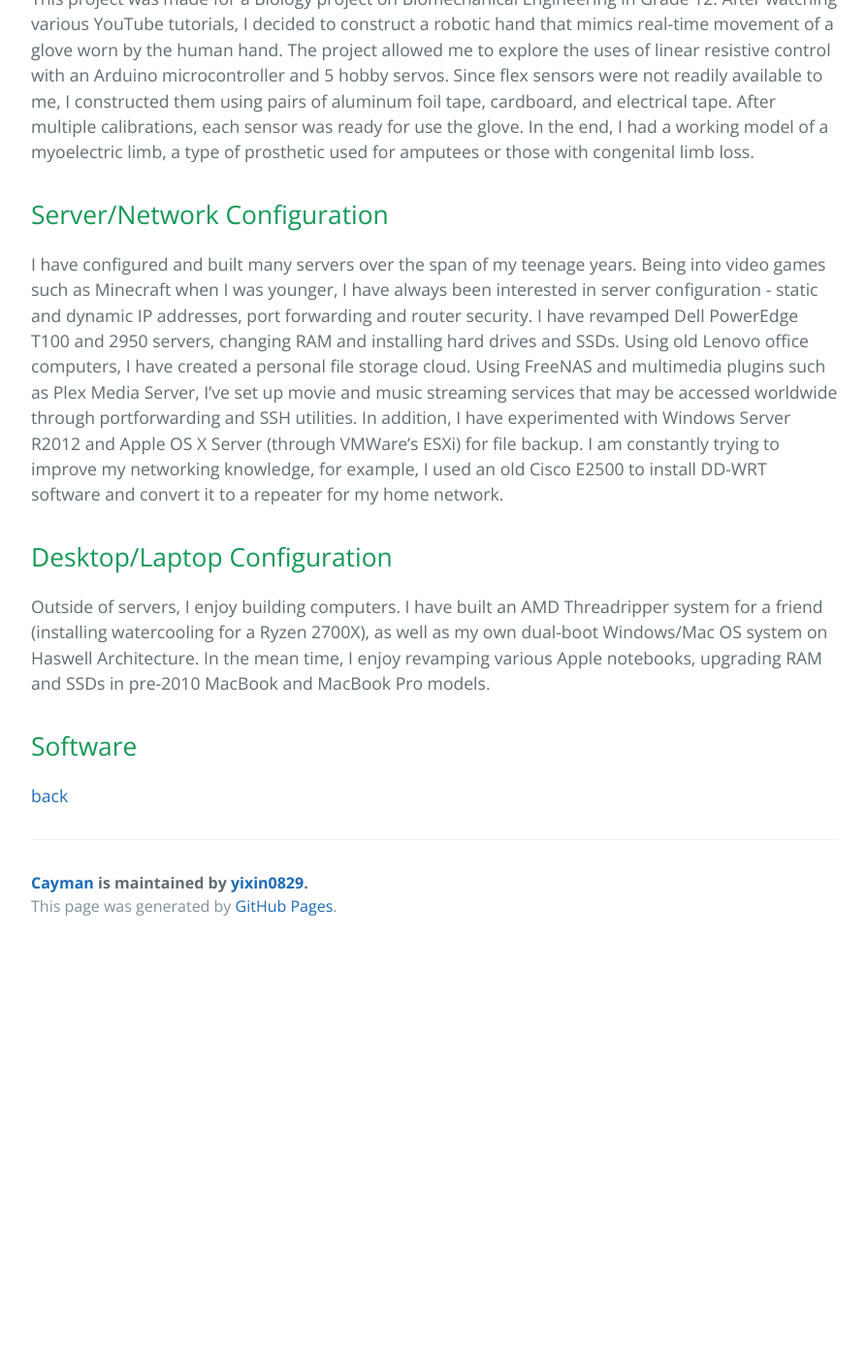
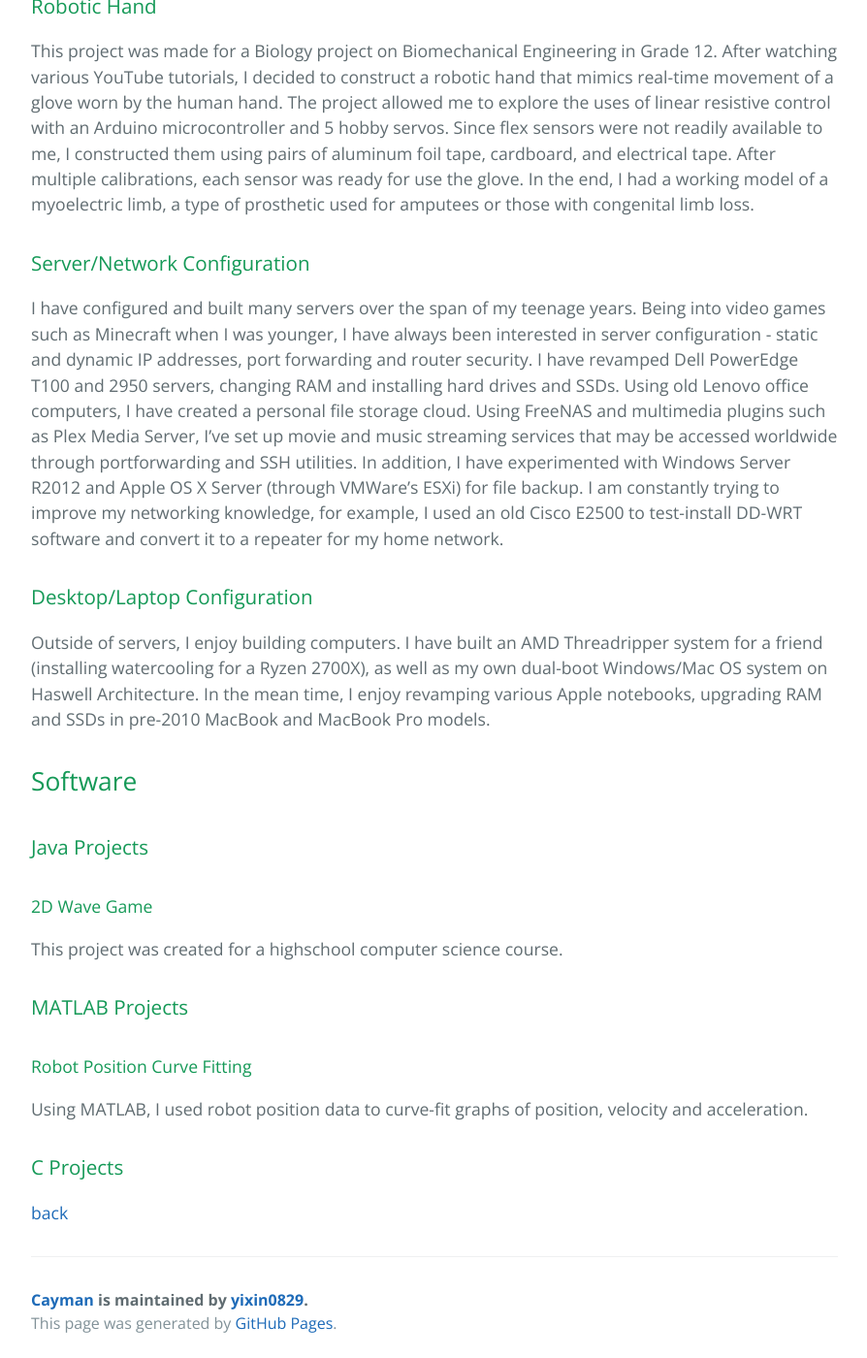
Before and after one commit to yixin0829/Cayman, a Jekyll site: the page built from project-library.md, in a window 1280 px wide and 1400 px high, scrolled down 708 px. Shown: the whole window at 97% size, without its empty margins (192-1086 px from the left). Built offline with Jekyll 4.4.1, drawn with Linux system fonts in a browser that asks for light colours; before the commit the page ends 1686 px from its top, so only the background shows below that.

Commit message:
Update project-library.md

```diff
--- a/project-library.md
+++ b/project-library.md
@@ -4,19 +4,35 @@ title: Projects
 description: Welcome to my Project Library!
 ---
 
-## DAW Macro Footswitch Pedal
+## Hardware
+
+### DAW Macro Footswitch Pedal
 I commenced this project to enhance my music composition workflow. As an avid pianist, I love to compose music just as much as I love to perform it. A few years back, I realized that I had difficulty with recording multiple takes in a single recording session. Frustrated by the innefficiencies of the computer keyboard 'shortcuts,' I decided to come up with my own solution to avoid pressing 'spacebar, delete, enter, and R' every time I wanted to re-record a take while composing a song.
 
-## Robotic Hand
+### Robotic Hand
 This project was made for a Biology project on Biomechanical Engineering in Grade 12. After watching various YouTube tutorials, I decided to construct a robotic hand that mimics real-time movement of a glove worn by the human hand. The project allowed me to explore the uses of linear resistive control with an Arduino microcontroller and 5 hobby servos. Since flex sensors were not readily available to me, I constructed them using pairs of aluminum foil tape, cardboard, and electrical tape. After multiple calibrations, each sensor was ready for use the glove. In the end, I had a working model of a myoelectric limb, a type of prosthetic used for amputees or those with congenital limb loss.
 
-## Server/Network Configuration
-I have configured and built many servers over the span of my teenage years. Being into video games such as Minecraft when I was younger, I have always been interested in server configuration - static and dynamic IP addresses, port forwarding and router security. I have revamped Dell PowerEdge T100 and 2950 servers, changing RAM and installing hard drives and SSDs. Using old Lenovo office computers, I have created a personal file storage cloud. Using FreeNAS and multimedia plugins such as Plex Media Server, I've set up movie and music streaming services that may be accessed worldwide through portforwarding and SSH utilities. In addition, I have experimented with Windows Server R2012 and Apple OS X Server (through VMWare's ESXi) for file backup. I am constantly trying to improve my networking knowledge, for example, I used an old Cisco E2500 to install DD-WRT software and convert it to a repeater for my home network.
+### Server/Network Configuration
+I have configured and built many servers over the span of my teenage years. Being into video games such as Minecraft when I was younger, I have always been interested in server configuration - static and dynamic IP addresses, port forwarding and router security. I have revamped Dell PowerEdge T100 and 2950 servers, changing RAM and installing hard drives and SSDs. Using old Lenovo office computers, I have created a personal file storage cloud. Using FreeNAS and multimedia plugins such as Plex Media Server, I've set up movie and music streaming services that may be accessed worldwide through portforwarding and SSH utilities. In addition, I have experimented with Windows Server R2012 and Apple OS X Server (through VMWare's ESXi) for file backup. I am constantly trying to improve my networking knowledge, for example, I used an old Cisco E2500 to test-install DD-WRT software and convert it to a repeater for my home network.
 
-## Desktop/Laptop Configuration
+### Desktop/Laptop Configuration
 Outside of servers, I enjoy building computers. I have built an AMD Threadripper system for a friend (installing watercooling for a Ryzen 2700X), as well as my own dual-boot Windows/Mac OS system on Haswell Architecture. In the mean time, I enjoy revamping various Apple notebooks, upgrading RAM and SSDs in pre-2010 MacBook and MacBook Pro models.
 
 ## Software
 
+### Java Projects
+
+#### 2D Wave Game
+This project was created for a highschool computer science course.
+
+### MATLAB Projects
+
+#### Robot Position Curve Fitting
+Using MATLAB, I used robot position data to curve-fit graphs of position, velocity and acceleration.
+
+### C Projects
+
+
+
 
 [back](./)
```
